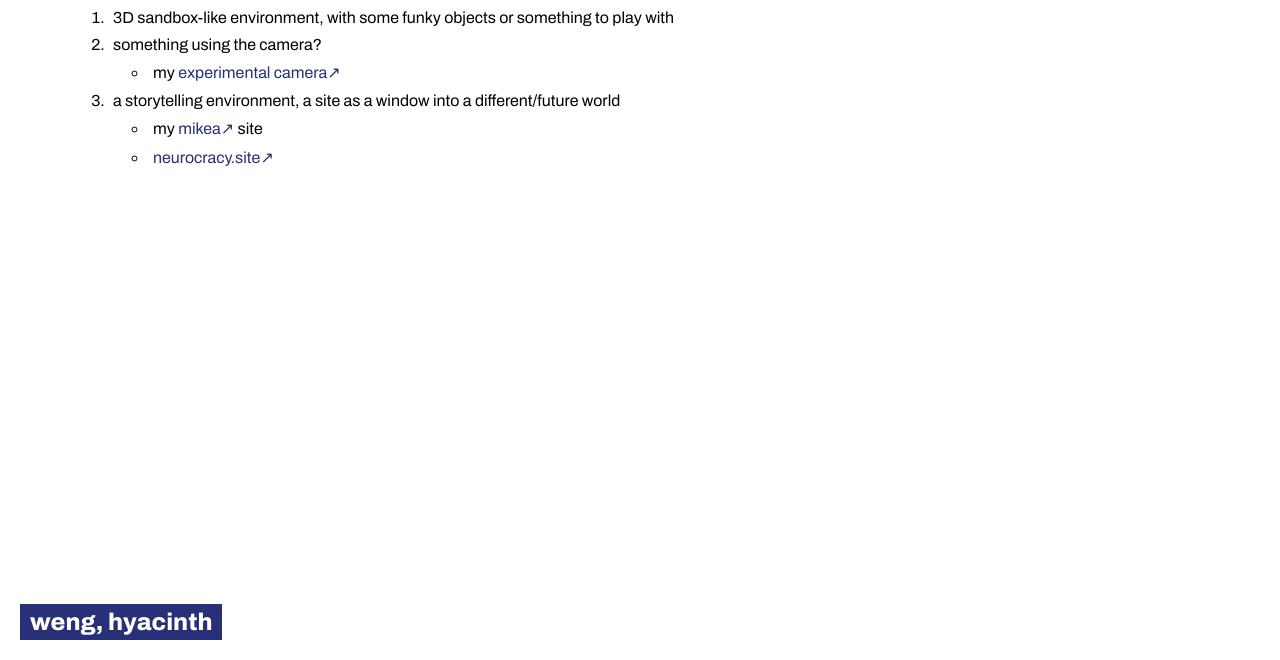
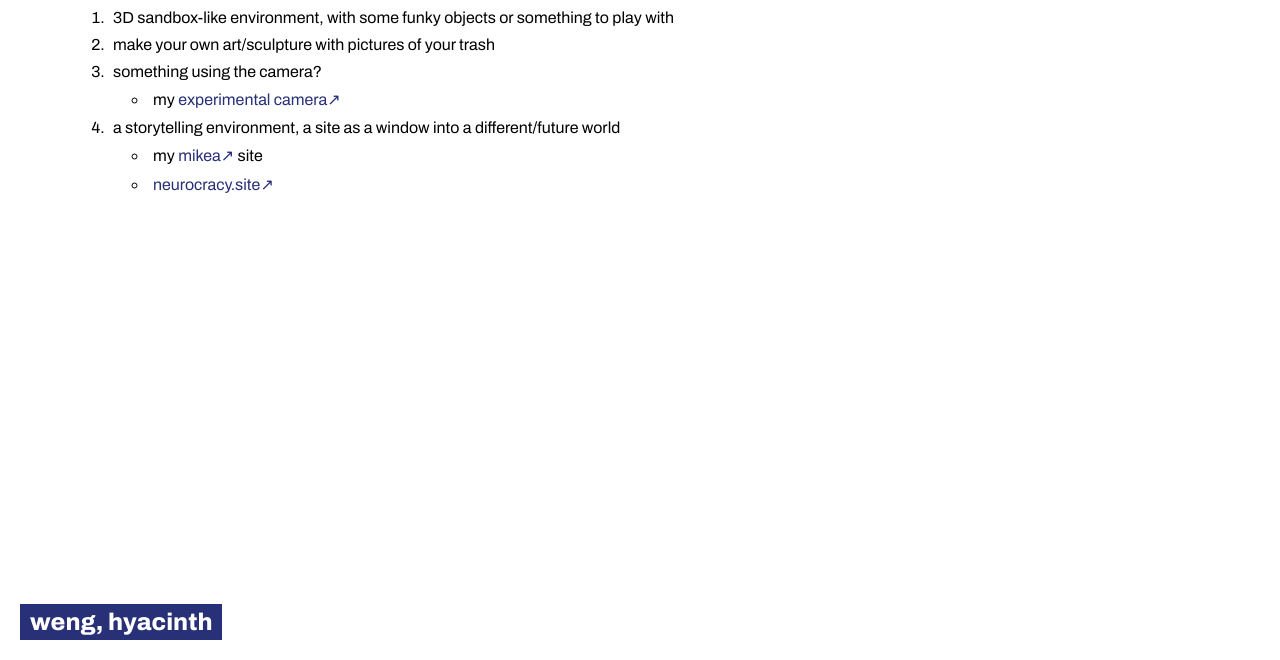
Before and after one commit to pandahya/netart, a plain HTML site: page projects/ideas.html in a window 1280 px wide. Shown: the part 140-800 px from the top of the page. Drawn offline with Linux system fonts and the light colour scheme.

Commit message:
Update ideas.html

```diff
--- a/projects/ideas.html
+++ b/projects/ideas.html
@@ -17,6 +17,7 @@
         <h2>ideas</h2>
         <ol>
             <li>3D sandbox-like environment, with some funky objects or something to play with</li>
+            <li>make your own art/sculpture with pictures of your trash</li>
             <li>something using the camera?</li>
                 <ol class="ol-sub-1">
                     <li>my <a href="https://studio-degen.github.io/studio-degen/projects/experimental-camera.html" target="_blank" rel="noopener noreferrer">experimental camera&#8599;</a></li>
```
